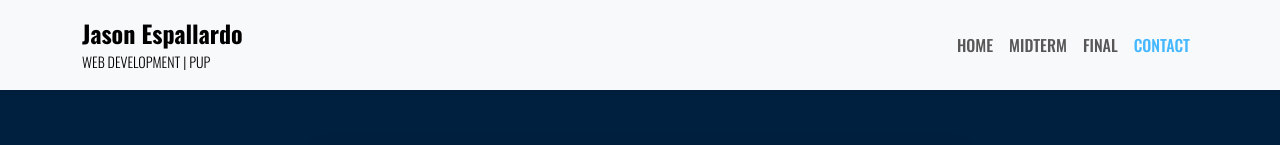
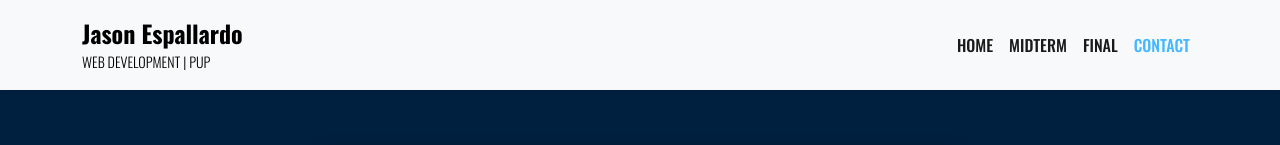
Before and after one commit to Shifard/E-Portfolio, a plain HTML site: page contact.html in a window 1280 px wide. Shown: the top 145 px of the page. Drawn offline with nearby package versions, Linux system fonts and the light colour scheme.

Commit message:
Change color in navigation menu

```diff
--- a/src/css/contact.css
+++ b/src/css/contact.css
@@ -41,6 +41,8 @@ header {
 }
 
 .nav-link {
+  font-weight: 500;
+  color: var(--black-color);
   transition: all 0.2s;
 }
 
--- a/src/css/index.css
+++ b/src/css/index.css
@@ -37,6 +37,7 @@ header {
 }
 
 .nav-link {
+  color: var(--black-color);
   transition: all 0.2s;
 }
 
@@ -115,7 +116,6 @@ footer p {
   color: #666;
 }
 
-/* Responsive styles */
 @media (min-width: 992px) {
   .content-container {
     flex-direction: row;
```
